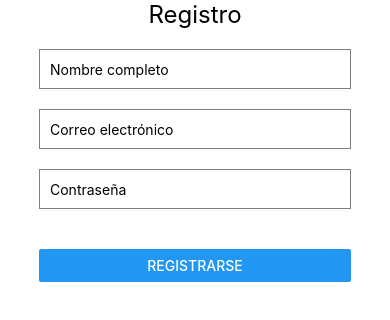
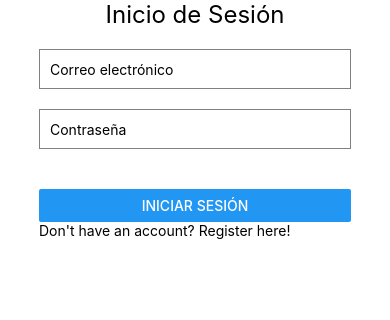
Before and after one commit to dylangf16/RestTEC, a React Native app in the folder AppMovil/: screen / in a window 390 px wide. Shown: the top 320 px of the page. Built offline with nearby package versions, Linux system fonts and the light colour scheme.

Commit message:
arreglos login

```diff
--- a/AppMovil/App.tsx
+++ b/AppMovil/App.tsx
@@ -1,12 +1,10 @@
 import React from 'react';
 import { View } from 'react-native';
 import LoginScreen from './src/screen/LoginScreen';
-import RegisterScreen from './src/screen/RegisterScreen';
-
 export default function App() {
   return (
     <View>
-      <RegisterScreen />
+      <LoginScreen />
     </View>
   );
 }
--- a/AppMovil/src/screen/LoginScreen.js
+++ b/AppMovil/src/screen/LoginScreen.js
@@ -1,21 +1,44 @@
 import React, { useState } from 'react';
-import { StyleSheet, Text, View, TextInput, Button, Alert, ScrollView } from 'react-native';
-import jsonData from '../../src/bd/usuarios.json'; // Import the JSON data from the new path
+import { StyleSheet, Text, View, TextInput, Button, Alert, ScrollView, TouchableOpacity } from 'react-native';
+import config from '../../src/config/config'; // Import the configuration file
 
-export default function App() {
+const ip = config.ip;
+
+const LoginScreen = () => {
   const [email, setEmail] = useState('');
   const [password, setPassword] = useState('');
 
-  const handleLogin = () => {
-    // Search for the user in the JSON data
-    const user = jsonData.usuarios.find(user => user.correo === email && user.contrasena === password);
+  const handleLogin = (navigation) => {
+    // Create user data object
+    const userData = {
+      correo: email,
+      contrasena: password,
+    };
 
-    if (user) {
-      Alert.alert('¡Inicio de sesión exitoso!');
-      // Here you could redirect the user to the menu screen
-    } else {
-      Alert.alert('Error', 'Credenciales incorrectas');
-    }
+    // Send POST request to login endpoint
+    fetch(`http://${ip}:5000/login`, {
+      method: 'POST',
+      headers: {
+        'Content-Type': 'application/json',
+      },
+      body: JSON.stringify(userData),
+    })
+      .then(response => {
+        if (response.ok) {
+          Alert.alert('¡Inicio de sesión exitoso!');
+          // Here you could redirect the user to the menu screen
+        } else {
+          Alert.alert('Error', 'Credenciales incorrectas');
+        }
+      })
+      .catch(error => {
+        console.error('Error:', error);
+        Alert.alert('Error', 'Hubo un problema al intentar iniciar sesión.');
+      });
+  };
+
+  const handleNavigateToRegister = () => {
+    navigation.navigate('Register');
   };
 
   return (
@@ -38,6 +61,11 @@ export default function App() {
         <View style={styles.buttonContainer}>
           <Button title="Iniciar Sesión" onPress={handleLogin} />
         </View>
+
+        <TouchableOpacity onPress={handleNavigateToRegister}>
+          <Text style={styles.registerText}>Don't have an account? Register here!</Text>
+       </TouchableOpacity>
+
       </View>
     </ScrollView>
   );
@@ -68,3 +96,5 @@ const styles = StyleSheet.create({
     marginTop: 20,
   },
 });
+
+export default LoginScreen;
--- a/AppMovil/src/screen/RegisterScreen.js
+++ b/AppMovil/src/screen/RegisterScreen.js
@@ -1,10 +1,10 @@
 import React, { useState } from 'react';
-import { StyleSheet, Text, View, TextInput, Button, Alert, ScrollView } from 'react-native';
+import { StyleSheet, Text, View, TextInput, Button, Alert, ScrollView, TouchableOpacity } from 'react-native';
 import config from '../../src/config/config'; // Import the configuration file
 
 const ip = config.ip;
 
-const RegisterScreen = () => {
+const RegisterScreen = ( navigation) => {
   const [name, setName] = useState('');
   const [email, setEmail] = useState('');
   const [password, setPassword] = useState('');
@@ -38,6 +38,10 @@ const RegisterScreen = () => {
       });
   };
 
+  const handleNavigateBack = () => {
+    navigation.goBack();
+  };
+
   return (
     <ScrollView contentContainerStyle={styles.container}>
       <Text style={styles.title}>Registro</Text>
@@ -64,6 +68,9 @@ const RegisterScreen = () => {
         <View style={styles.buttonContainer}>
           <Button title="Registrarse" onPress={handleRegister} />
         </View>
+        <TouchableOpacity onPress={handleNavigateBack}>
+            <Text style={styles.backText}>Back to Login</Text>
+        </TouchableOpacity>
       </View>
     </ScrollView>
   );
```
Also changed, not shown: 2 other files (tests, documents, lock files or other folders).
